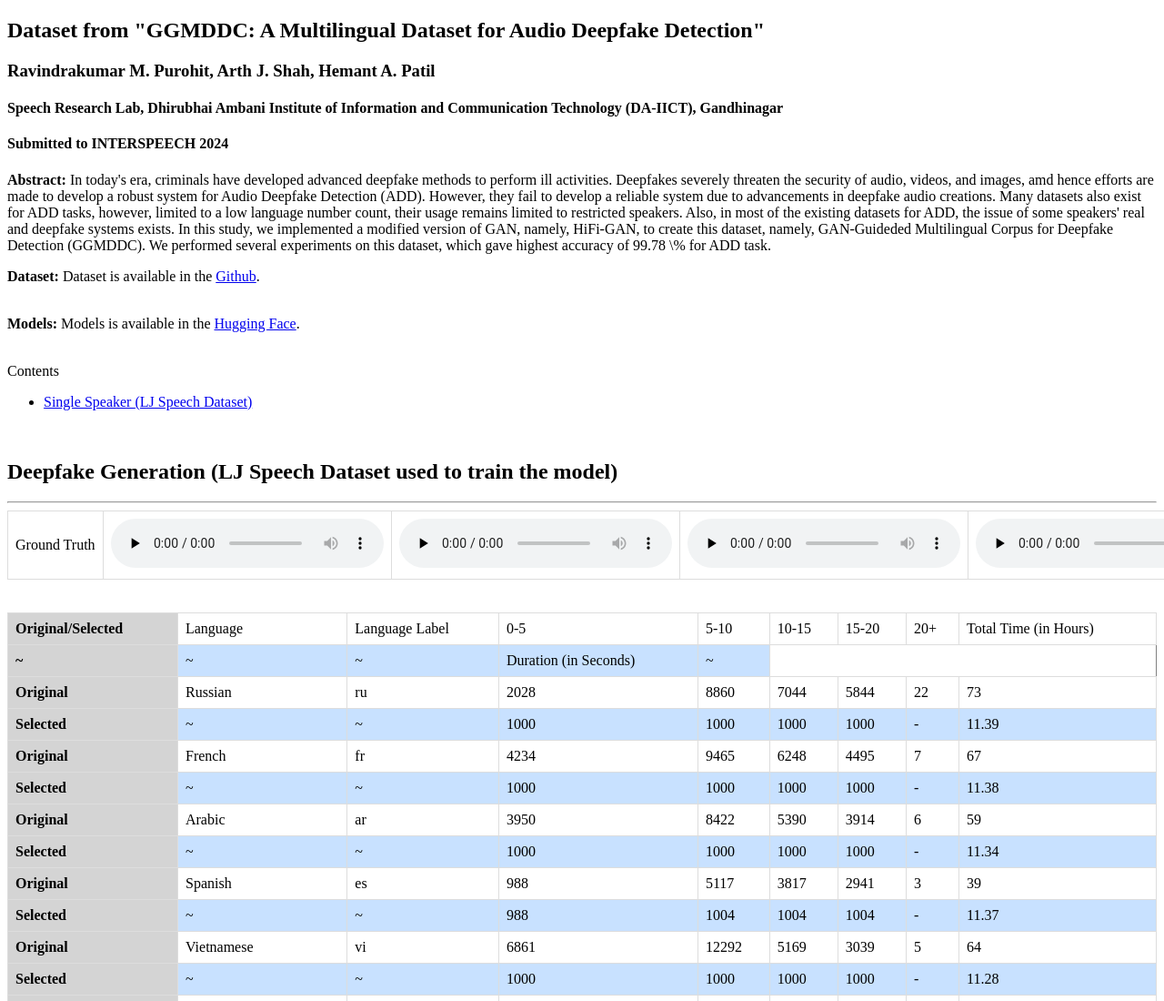
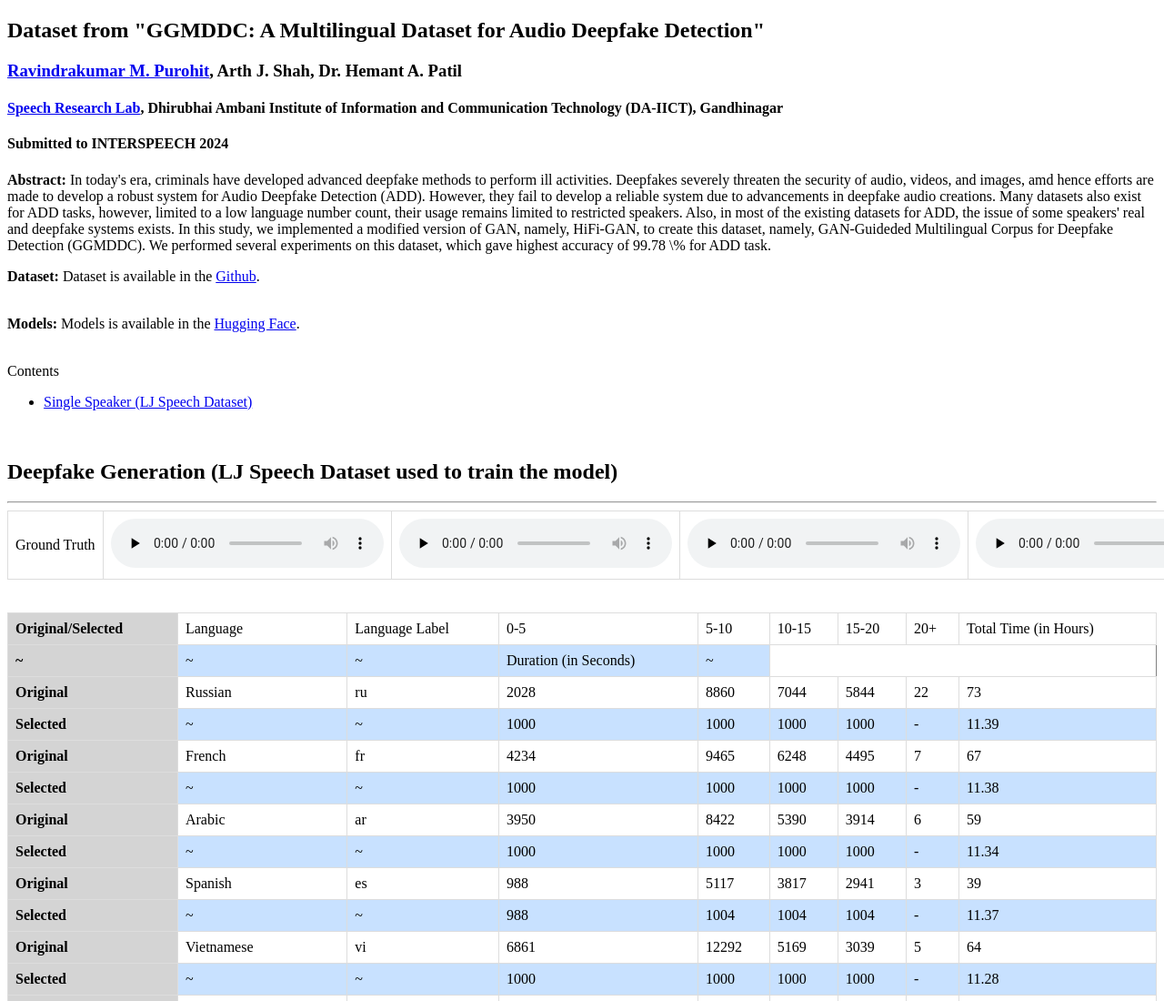
Before and after one commit to ravindrakumarpurohitnirma/MLADDC-Multi-Lingual-Audio-Deepfake-Detection-Corpus, a plain HTML site: page index.html in a window 1280 px wide. Shown: the top 1100 px of the page at 91% size. Drawn offline with Linux system fonts and the light colour scheme.

Commit message:
Update index.html

```diff
--- a/index.html
+++ b/index.html
@@ -32,9 +32,11 @@
     <article>
       <header>
         <h1>Dataset from "GGMDDC: A Multilingual Dataset for Audio Deepfake Detection"</h1>
-    <h3>Ravindrakumar M. Purohit, Arth J. Shah, Hemant A. Patil</h3>
-    <h4>Speech Research Lab, Dhirubhai Ambani Institute of Information and Communication Technology (DA-IICT), Gandhinagar</h4>
+    <h3><a href="https://iamshreeji-copy1.github.io/ravindrakumar_purohit/index.html" target="_blank">Ravindrakumar M. Purohit</a>, Arth J. Shah, Dr. Hemant A. Patil</h3>
+    <h4><a href="https://sites.google.com/site/speechlabdaiict/home" target="_blank">Speech Research Lab</a>, Dhirubhai Ambani Institute of Information and Communication Technology (DA-IICT), Gandhinagar</h4>
     <h4>Submitted to INTERSPEECH 2024</h4>
+
+
       </header>
     </article>
 
```
